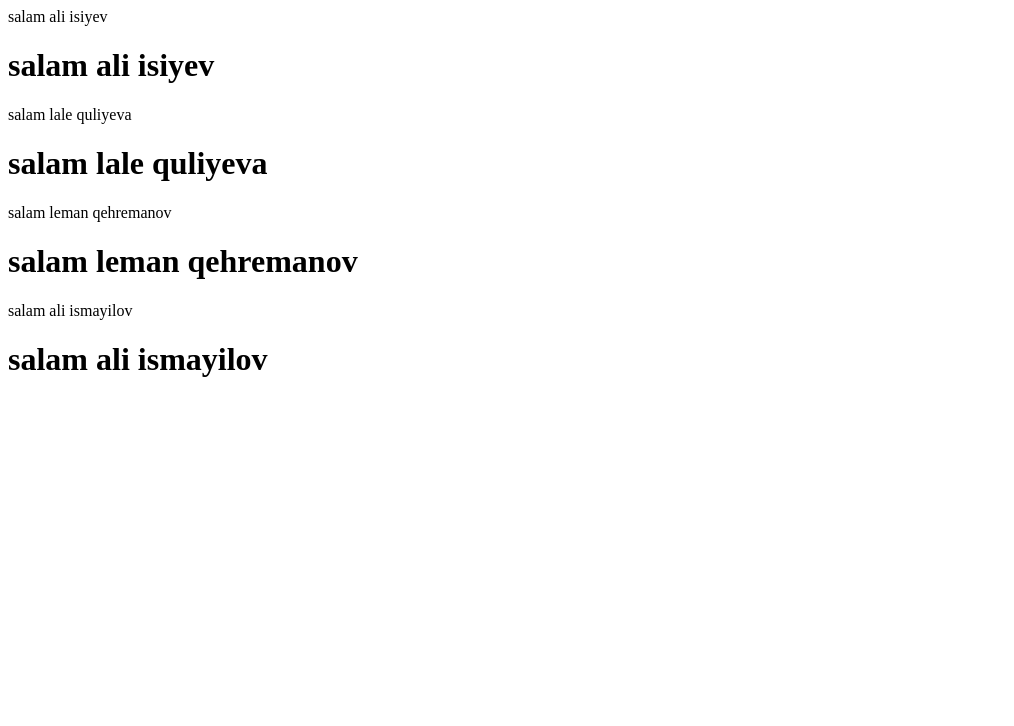
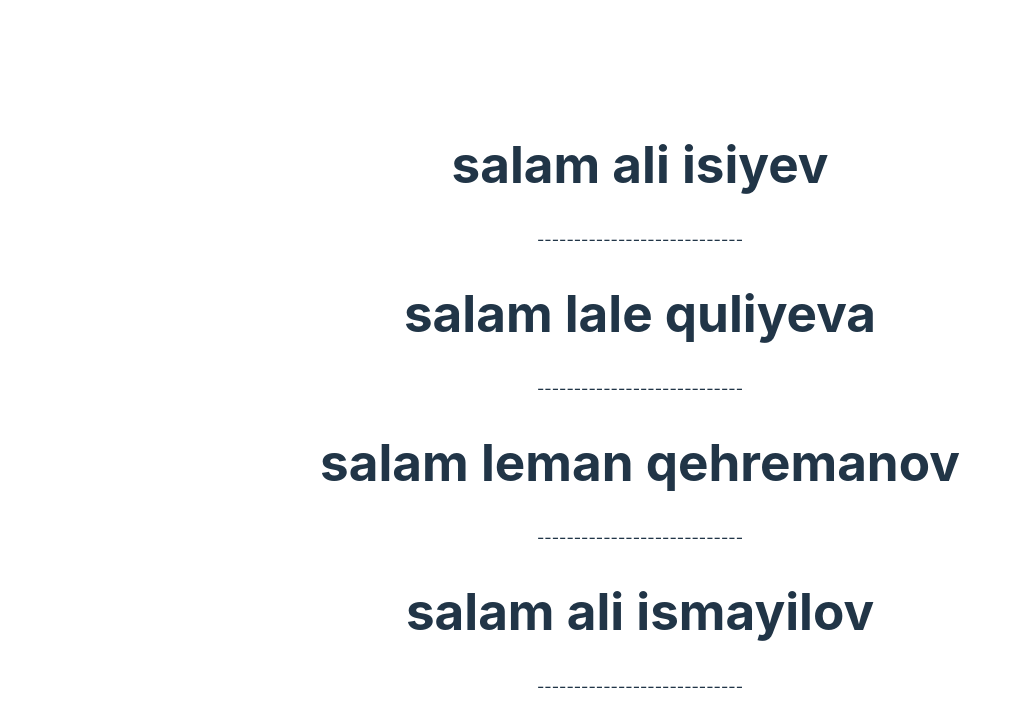
Before and after one commit to Ali-GreenHeart/first-react-fe19, a React (Vite) app: page / in a window 1280 px wide. Shown: the top 726 px of the page, without its empty margins (0-1014 px from the left). Built offline with nearby package versions, Linux system fonts and the light colour scheme.

Commit message:
connect App to main

```diff
--- a/src/App.jsx
+++ b/src/App.jsx
@@ -1,27 +1,13 @@
-import reactLogo from './assets/react.svg'
-import viteLogo from '/vite.svg'
 import './App.css'
+import FirstElement from "./FirstElement"
 
 function App() {
   return (
     <>
-      <div>
-        <a href="https://vitejs.dev" target="_blank">
-          <img src={viteLogo} className="logo" alt="Vite logo" />
-        </a>
-        <a href="https://react.dev" target="_blank">
-          <img src={reactLogo} className="logo react" alt="React logo" />
-        </a>
-      </div>
-      <h1>Vite + React</h1>
-      <div className="card">
-        <p>
-          Edit <code>src/App.jsx</code> and save to test HMR
-        </p>
-      </div>
-      <p className="read-the-docs">
-        Click on the Vite and React logos to learn more
-      </p>
+      <FirstElement ad='ali' soyad='isiyev' />
+      <FirstElement ad='lale' soyad='quliyeva' />
+      <FirstElement ad='leman' soyad='qehremanov' />
+      <FirstElement ad='ali' soyad='ismayilov' />
     </>
   )
 }
--- a/src/FirstElement.jsx
+++ b/src/FirstElement.jsx
@@ -1,15 +1,14 @@
 import React from "react"
 
 // named -> istenilen sayda ola biler; import edende {}-den isifade etmelisen; yalniz ve yalniz ADI ile import etmelisen [as istisna]
-export const FirstElement = ({ ad, soyad }) => {
+const FirstElement = ({ ad, soyad }) => {
     return (
         // React Fragment -> dom-da elave node yaratmir.
         <>
-            <div>salam {ad} {soyad}</div>
             <h1>salam {ad} {soyad}</h1>
+            <div>----------------------------</div>
         </>
     )
 }
-export const ali = 'alai'
 // default-> 1 faylda yalniz 1 eded ola biler; import edende {}-e ehtiyac yoxdur;ferqli adla da import ede bilersen.
-// export default FirstElement;
+export default FirstElement;
--- a/src/main.jsx
+++ b/src/main.jsx
@@ -1,16 +1,8 @@
 import React from 'react'
 import ReactDOM from 'react-dom/client'
-import { FirstElement } from './FirstElement'
-// import App from './App.jsx'
-// import './index.css'
+import App from './App'
+import './index.css'
 
 const reactRootElement = ReactDOM.createRoot(document.getElementById('root'))
 
-reactRootElement.render(
-  <div>
-    <FirstElement ad='ali' soyad='isiyev' />
-    <FirstElement ad='lale' soyad='quliyeva' />
-    <FirstElement ad='leman' soyad='qehremanov' />
-    <FirstElement ad='ali' soyad='ismayilov' />
-  </div>
-)
+reactRootElement.render(<App />)
```
